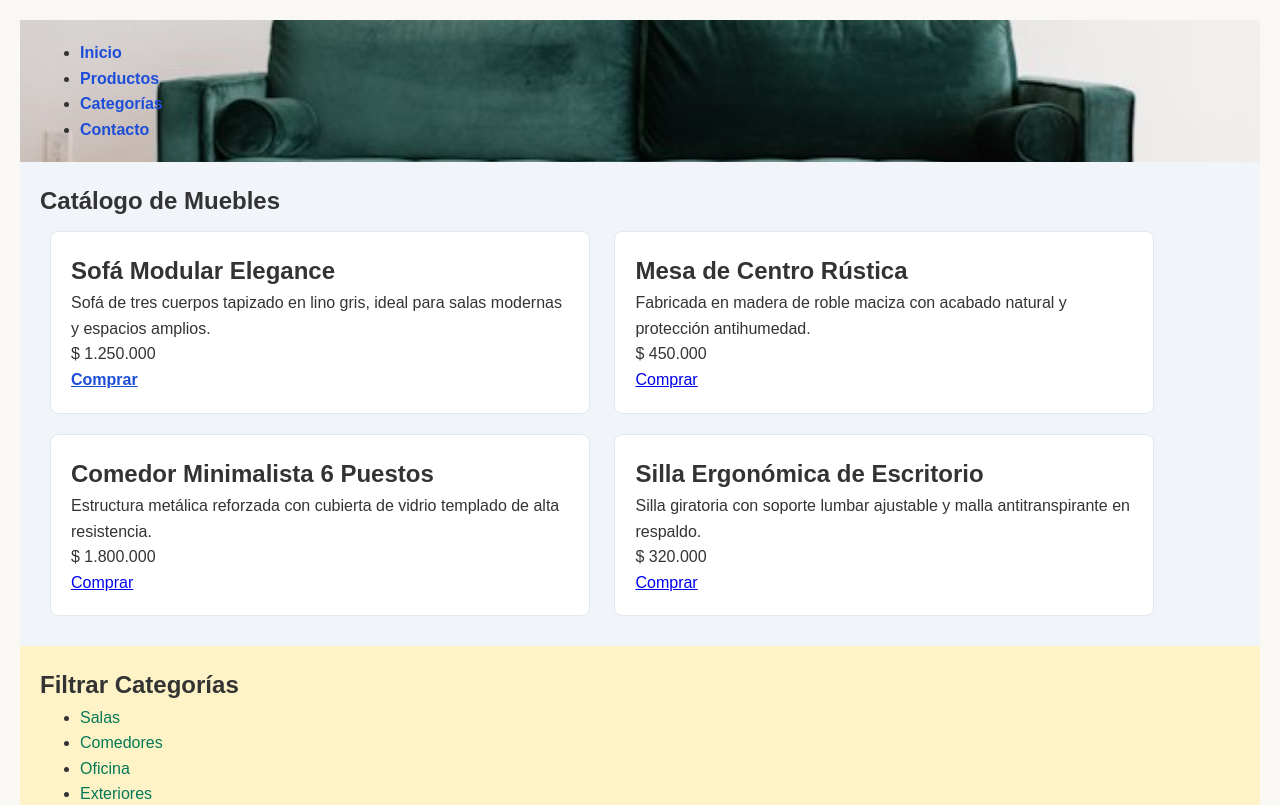
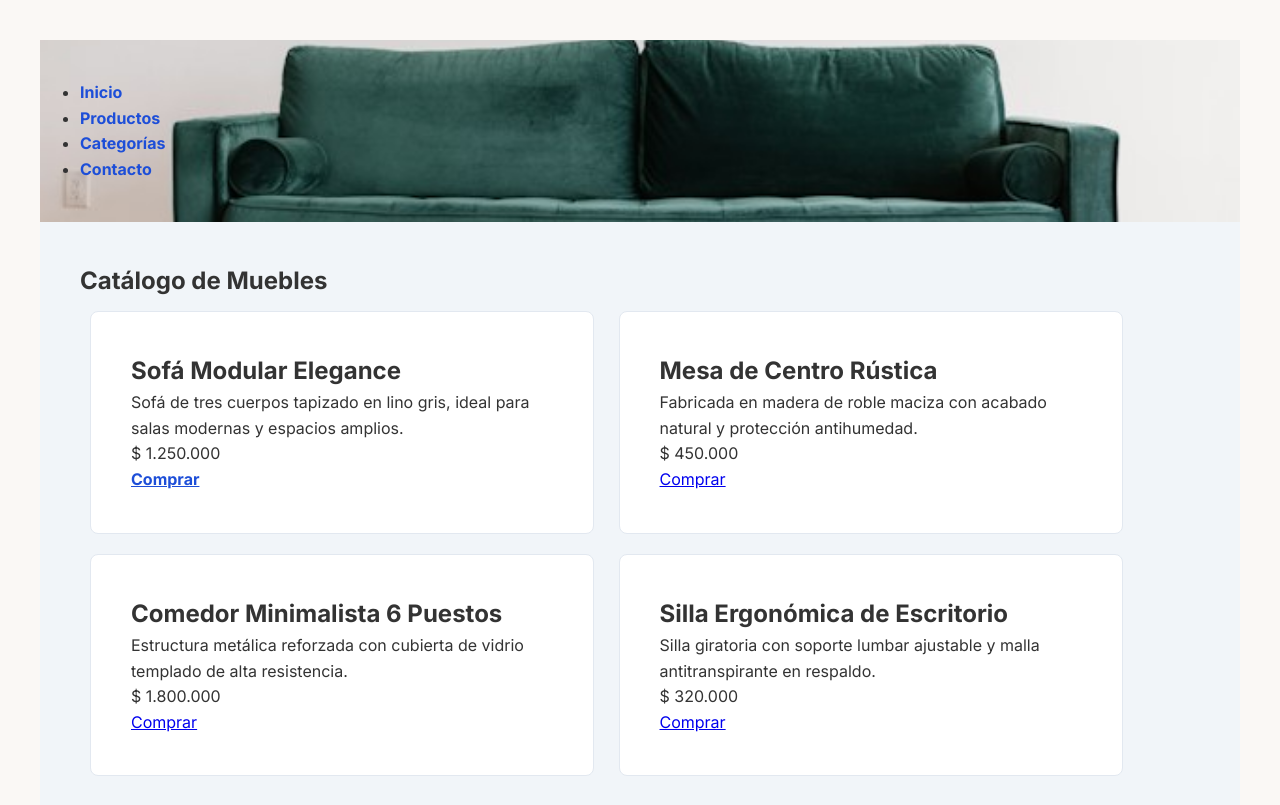
Before and after one commit to carlos25232722/CSS, a plain HTML site: page index.html in a window 1280 px wide. Shown: the top 805 px of the page. Drawn offline with Linux system fonts and the light colour scheme.

Commit message:
refactor(styles): estandarizar colores, tipografia y espaciados con custom properties

```diff
--- a/estilos.css
+++ b/estilos.css
@@ -1,82 +1,105 @@
+@import url('https://fonts.googleapis.com/css2?family=Inter:wght@400;600;700&display=swap');
+
+:root {
+    /* Variables de Color */
+    --color-primario: #1d4ed8;
+    --color-secundario: #047857;
+    --color-terciario: #b91c1c;
+    --color-texto: #333333;
+    --color-fondo: #faf8f5;
+    --color-header-bg: #e0f2fe;
+    --color-main-bg: #f1f5f9;
+    --color-aside-bg: #fef3c7;
+    --color-footer-bg: #fee2e2;
+    --color-blanco: #ffffff;
+    --color-borde: #e2e8f0;
+
+    /* Variables de Tipografía */
+    --fuente-principal: 'Inter', sans-serif;
+
+    /* Variables de Espaciado (Tokens de Escala) */
+    --espaciado-pequeno: 10px;
+    --espaciado-medio: 40px;
+}
 
 body {
-    font-family: sans-serif;
-    color: #333333;
+    font-family: var(--fuente-principal);
+    color: var(--color-texto);
     line-height: 1.6;
     margin: 0;
-    padding: 20px;
-    background-color: #faf8f5; /* Tono cálido beige acorde al diseño */
+    padding: var(--espaciado-medio);
+    background-color: var(--color-fondo);
 }
 
 /* Enlaces del Encabezado (Navegación Principal) */
 header nav ul li a {
-    color: #1d4ed8;
+    color: var(--color-primario);
     text-decoration: none;
     font-weight: bold;
 }
 
 /* Enlaces de la Barra Lateral (Menú Secundario de Filtros) */
 aside ul li a {
-    color: #047857;
+    color: var(--color-secundario);
     text-decoration: none;
 }
 
 /* Enlaces del Pie de Página (Redes Sociales) */
 footer ul li a {
-    color: #b91c1c;
+    color: var(--color-terciario);
     text-decoration: none;
 }
 
 /* Estilo plano para el enlace de compra sin fondo azul */
 .btn-comprar {
-    color: #1d4ed8; /* Puedes cambiar este color si lo deseas */
+    color: var(--color-primario);
     text-decoration: underline;
     font-weight: bold;
 }
 
 /* Si tenías una clase de destacado, también la ajustamos para que no tenga fondo */
 .btn-comprar.destacado {
-    color: #dc2626; /* Un tono rojo/destacado pero solo en texto */
+    color: var(--color-terciario); /* Un tono rojo/destacado pero solo en texto */
 }
 
-/* 1. Neutralizar las matemáticas del navegador para todas las cajas */
+/* 1. Neutralizar las matemáticas del navegador para todas las cajas (Corregido a *) */
 * {
     box-sizing: border-box;
     margin: 0;
-    padding: 0,3;
+    padding: 0;
 }
 
 /* 2. Pintar las "supercajas" principales para visualizar su comportamiento */
 header {
-    background-color: #e0f2fe; /* Azul clarito */
-    padding: 20px;
+    background-color: var(--color-header-bg);
+    padding: var(--espaciado-medio);
     background-image: url('imagenes/Sofa.jpg');
-    background-size:cover;
+    background-size: cover;
     background-position: center;
 }
 
 main {
-    background-color: #f1f5f9; /* Gris muy suave */
-    padding: 20px;
+    background-color: var(--color-main-bg);
+    padding: var(--espaciado-medio);
 }
 
 aside {
-    background-color: #fef3c7; /* Amarillo/crema clarito */
-    padding: 20px;
+    background-color: var(--color-aside-bg);
+    padding: var(--espaciado-medio);
 }
 
 footer {
-    background-color: #fee2e2; /* Rojo/rosado clarito */
-    padding: 20px;
+    background-color: var(--color-footer-bg);
+    padding: var(--espaciado-medio);
 }
 
 article {
     display: inline-block;
     width: 45%;
     vertical-align: top;
-    background-color: #ffffff;
-    border: 1px solid #e2e8f0;
+    background-color: var(--color-blanco);
+    border: 1px solid var(--color-borde);
     border-radius: 8px;
-    padding: 20px;
-    margin: 10px;
+    padding: var(--espaciado-medio);
+    margin: var(--espaciado-pequeno);
 }
--- a/index.html
+++ b/index.html
@@ -5,6 +5,9 @@
     <meta name="viewport" content="width=device-width, initial-scale=1.0">
     <title>Catálogo Semántico - Muebles Júpiter</title>
     <link rel="stylesheet" href="estilos.css">
+    <link rel="preconnect" href="https://fonts.googleapis.com">
+    <link rel="preconnect" href="https://fonts.gstatic.com" crossorigin>
+    <link href="https://fonts.googleapis.com/css2?family=Inter:wght@400;600;700&display=swap" rel="stylesheet">
 </head>
 <body>
 
```
Also changed, not shown: 1 other file.
